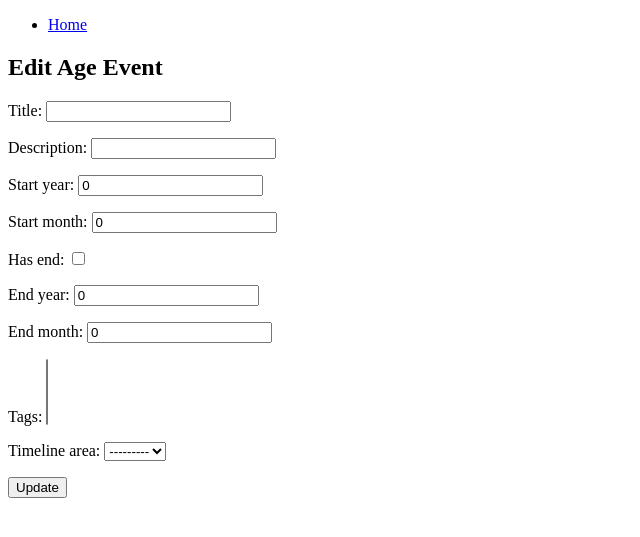
After one commit to L7G9/tplot, a Django app: page /timelines/age/event/add/ in a window 1280 px wide. The commit adds this page. Shown: the top 537 px of the page, without its empty margins (0-640 px from the left). Run offline with Django 4.2, Linux system fonts and the light colour scheme; data that the repository does not hold is empty.

Commit message:
feat(age_timelines): add, update and delete AgeEvents

```diff
--- a/tplot_site/age_timelines/models.py
+++ b/tplot_site/age_timelines/models.py
@@ -54,3 +54,6 @@ class AgeEvent(timelines.Event):
             return f"{self.start_end_description()} : {self.title}"
         else:
             return f"{self.start_description()} : {self.title}"
+
+    def get_absolute_url(self):
+        return reverse("age_timelines:age-event-detail", kwargs={"pk": self.pk})
--- /dev/null
+++ b/tplot_site/age_timelines/templates/age_timelines/ageevent_confirm_delete.html
@@ -0,0 +1,4 @@
+<form method="post">{% csrf_token %}
+    <p>Are you sure you want to delete "{{ object }}"?</p>
+    <input type="submit" value="Confirm" />
+</form>
--- /dev/null
+++ b/tplot_site/age_timelines/templates/age_timelines/ageevent_form.html
@@ -0,0 +1,9 @@
+{% extends 'timelines/base.html' %}
+
+{% block content %}
+    <h2>Edit Age Event</h2>
+    <form method="POST" class="post-form">{% csrf_token %}
+        {{ form.as_p }}
+        <button type="submit" value="Update">Update</button>
+    </form>
+{% endblock %}
--- a/tplot_site/age_timelines/templates/age_timelines/agetimeline_detail.html
+++ b/tplot_site/age_timelines/templates/age_timelines/agetimeline_detail.html
@@ -6,6 +6,6 @@
 
 {% block events %}
 {% for age_event in object.ageevent_set.all %}
-    <li><a href="">{{ age_event }}</a></li>
+    <li><a href="{% url 'age_timelines:age-event-update' object.id %}">{{ age_event }}</a></li>
 {% endfor %}
 {% endblock %}
--- a/tplot_site/age_timelines/urls.py
+++ b/tplot_site/age_timelines/urls.py
@@ -12,5 +12,11 @@ urlpatterns = [
     # ex: 1/update/
     path("<int:pk>/update/", views.AgeTimelineUpdateView.as_view(), name="age-timeline-update"),
     # ex: 1/delete/
-    path("<int:pk>/delete/", views.AgeTimelineDeleteView.as_view(), name="age-timeline-delete")
+    path("<int:pk>/delete/", views.AgeTimelineDeleteView.as_view(), name="age-timeline-delete"),
+    # ex: event/add/
+    path("event/add/", views.AgeEventCreateView.as_view(), name="age-event-add"),
+    # ex: event/1/update/
+    path("event/<int:pk>/update/", views.AgeEventUpdateView.as_view(), name="age-event-update"),
+    # ex: event/delete/
+    path("event/<int:pk>/delete/", views.AgeEventDeleteView.as_view(), name="age-event-delete"),
 ]
--- a/tplot_site/age_timelines/views.py
+++ b/tplot_site/age_timelines/views.py
@@ -4,7 +4,7 @@ from django.utils import timezone
 from django.views.generic.detail import DetailView
 from django.views.generic.edit import CreateView, DeleteView, UpdateView
 
-from .models import AgeTimeline
+from .models import AgeEvent, AgeTimeline
 
 
 def age_timeline_edit(request, age_timeline_id):
@@ -17,13 +17,13 @@ def age_timeline_edit(request, age_timeline_id):
 
 
 AGE_TIMELINE_FIELD_ORDER = [
-        'title',
-        'description',
-        'scale_unit',
-        'scale_length',
-        'page_size',
-        'page_orientation',
-        'page_scale_position',
+    'title',
+    'description',
+    'scale_unit',
+    'scale_length',
+    'page_size',
+    'page_orientation',
+    'page_scale_position',
 ]
 
 
@@ -49,3 +49,36 @@ class AgeTimelineUpdateView(UpdateView):
 class AgeTimelineDeleteView(DeleteView):
     model = AgeTimeline
     success_url = reverse_lazy("timelines:user-timelines")
+
+
+AGE_EVENT_FIELD_ORDER = [
+    'title',
+    'description',
+    'start_year',
+    'start_month',
+    'has_end',
+    'end_year',
+    'end_month',
+    'tags',
+    'timeline_area',
+]
+
+
+class AgeEventCreateView(CreateView):
+    model = AgeEvent
+    fields = AGE_EVENT_FIELD_ORDER
+
+
+class AgeEventUpdateView(UpdateView):
+    model = AgeEvent
+    fields = AGE_EVENT_FIELD_ORDER
+
+
+class AgeEventDeleteView(DeleteView):
+    model = AgeEvent
+
+    def get_success_url(self):
+        return reverse_lazy(
+            "age_timelines:age-timeline-detail",
+            kwargs={"pk": self.object.age_timeline.id}
+        )
```
